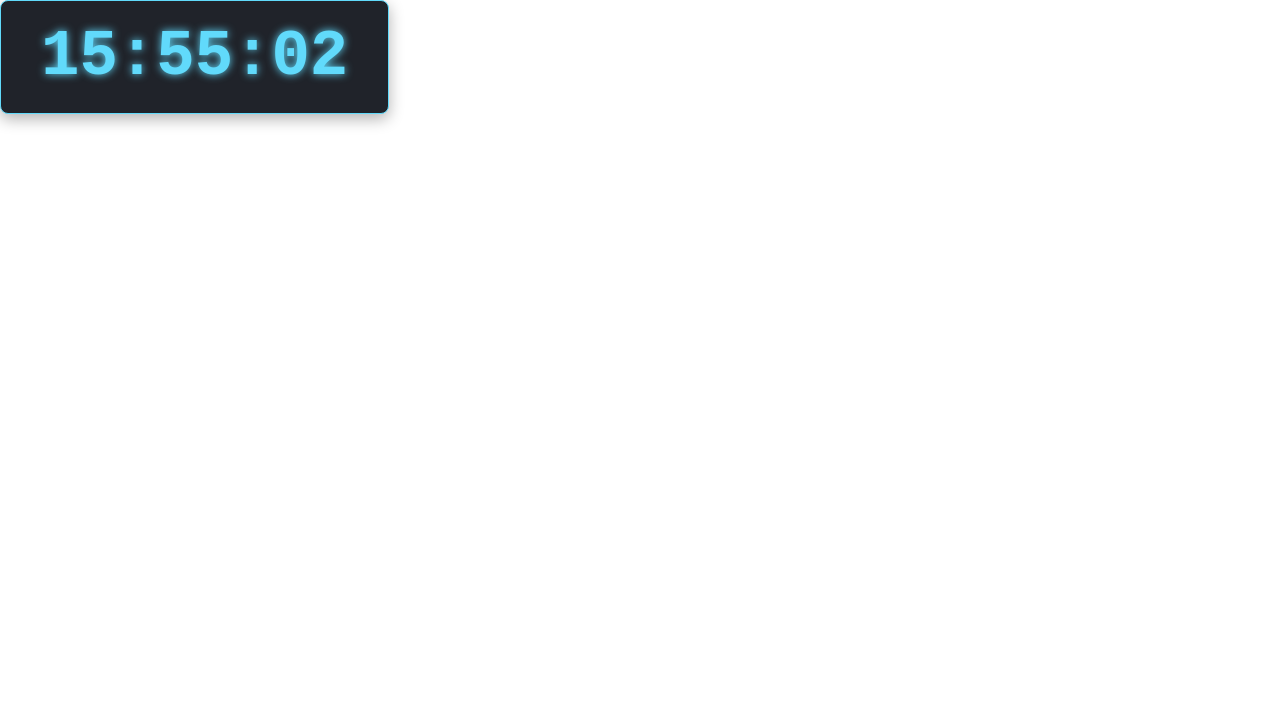
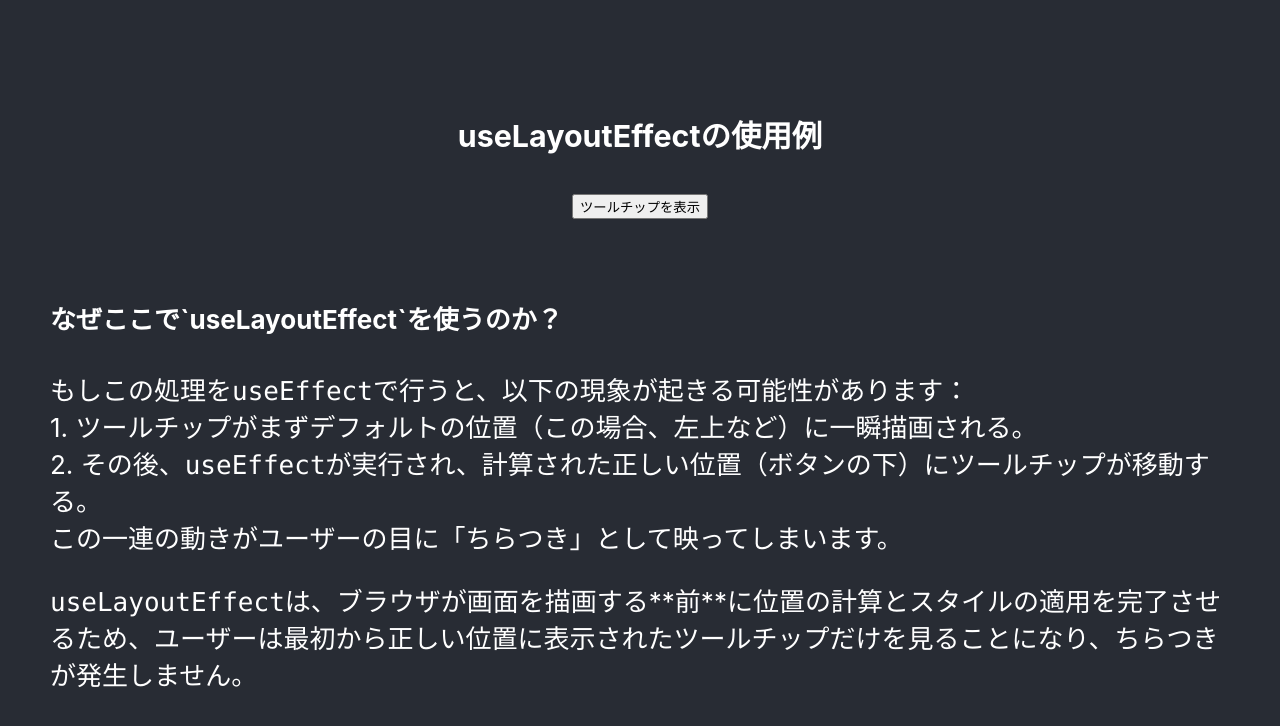
Before and after one commit to rikeda-cloud/react, a React (Create React App) app in the folder my-app/: page / in a window 1280 px wide. Shown: the top 726 px of the page. Built offline with nearby package versions, Linux system fonts and the light colour scheme.

Commit message:
[add] TooltipExample Component

```diff
--- a/my-app/src/App.tsx
+++ b/my-app/src/App.tsx
@@ -1,12 +1,14 @@
+import React from 'react';
+import { TooltipExample } from './TooltipExample';
 import './App.css';
-import { Clock } from "./Clock";
 
 function App() {
-
 	return (
-		<>
-			<Clock />
-		</>
+		<div className="App">
+			<header className="App-header">
+				<TooltipExample />
+			</header>
+		</div>
 	);
 }
 
--- a/my-app/src/Clock.tsx
+++ b/my-app/src/Clock.tsx
@@ -9,8 +9,8 @@ export function Clock() {
 		second: "2-digit",
 		hour12: false // 24時間表記に変更
 	});
+
 	const time = formatter.format(date);
-
 	React.useEffect(() => {
 		const timerId = setTimeout(() => {
 			setDate(new Date());
--- /dev/null
+++ b/my-app/src/TooltipExample.tsx
@@ -0,0 +1,52 @@
+import { useState, useEffect, useLayoutEffect, useRef } from 'react';
+
+export function TooltipExample() {
+	const [show, setShow] = useState(false);
+	const buttonRef = useRef<HTMLButtonElement>(null);
+	const tooltipRef = useRef<HTMLDivElement>(null);
+
+	// TRY! useLayoutEffect -> useEffect
+	useLayoutEffect(() => {
+		if (show && buttonRef.current && tooltipRef.current) {
+			const buttonRect = buttonRef.current.getBoundingClientRect();
+			const tooltip = tooltipRef.current;
+
+			tooltip.style.left = `${buttonRect.left}px`;
+			tooltip.style.top = `${buttonRect.bottom + 5}px`;
+		}
+	}, [show]); // show（表示状態）が変わるたびに実行
+
+	return (
+		<div style={{ padding: '50px' }}>
+			<h3>useLayoutEffectの使用例</h3>
+			<button ref={buttonRef} onClick={() => setShow(s => !s)}>
+				{show ? 'ツールチップを隠す' : 'ツールチップを表示'}
+			</button>
+			{show && (
+				<div ref={tooltipRef} style={{
+					position: 'absolute',
+					padding: '10px',
+					backgroundColor: 'black',
+					color: 'white',
+					borderRadius: '4px',
+					border: '1px solid white',
+					zIndex: 100
+				}}>
+					これがツールチップです！
+				</div>
+			)}
+			<div style={{ marginTop: '80px', textAlign: 'left' }}>
+				<h4>なぜここで`useLayoutEffect`を使うのか？</h4>
+				<p>
+					もしこの処理を<code>useEffect</code>で行うと、以下の現象が起きる可能性があります：<br />
+					1. ツールチップがまずデフォルトの位置（この場合、左上など）に一瞬描画される。<br />
+					2. その後、<code>useEffect</code>が実行され、計算された正しい位置（ボタンの下）にツールチップが移動する。<br />
+					この一連の動きがユーザーの目に「ちらつき」として映ってしまいます。
+				</p>
+				<p>
+					<code>useLayoutEffect</code>は、ブラウザが画面を描画する**前**に位置の計算とスタイルの適用を完了させるため、ユーザーは最初から正しい位置に表示されたツールチップだけを見ることになり、ちらつきが発生しません。
+				</p>
+			</div>
+		</div>
+	);
+}
```
